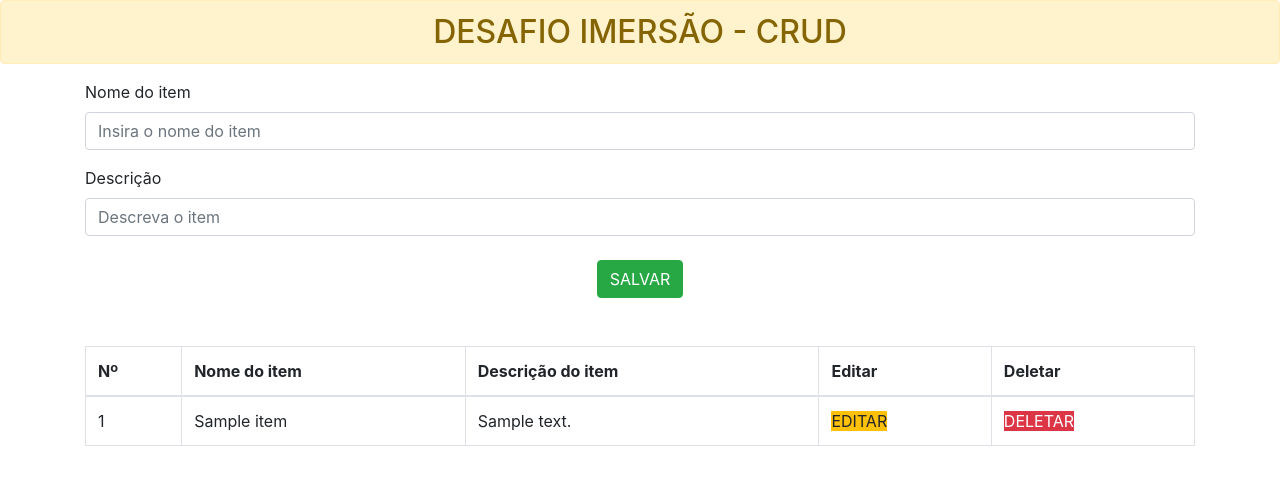
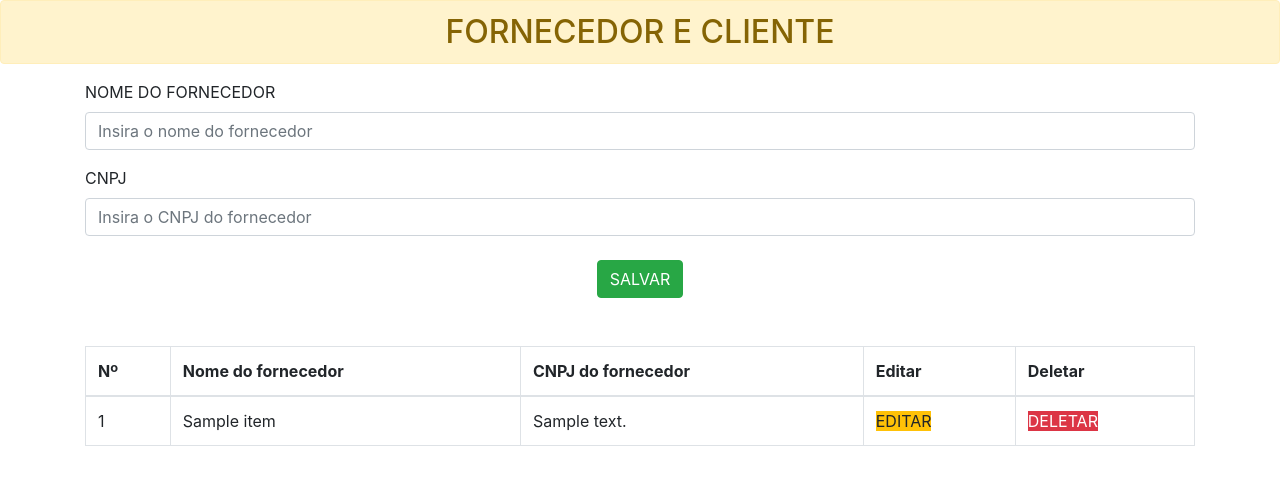
Before and after one commit to kevin-rayan/ImersaoFabrica, a Django app: page / in a window 1280 px wide. Shown: the top 485 px of the page. Run offline with Django 4.2, Linux system fonts and the light colour scheme; tables that the repository leaves empty hold one stand-in row (values such as "Sample post").

Commit message:
Update index.html

```diff
--- a/templates/index.html
+++ b/templates/index.html
@@ -4,10 +4,10 @@
     <meta charset="utf-8">
     <meta name="viewport" content="width=device-width, initial-scale=1, shrink-to-fit=no">
     <link rel="stylesheet" href="https://cdn.jsdelivr.net/npm/bootstrap@4.3.1/dist/css/bootstrap.min.css" integrity="sha384-ggOyR0iXCbMQv3Xipma34MD+dH/1fQ784/j6cY/iJTQUOhcWr7x9JvoRxT2MZw1T" crossorigin="anonymous">
-    <title>Crud Kevin</title>
+    <title>CRUD</title>
   </head>
   <body>
-    <h2 class="alert alert-warning text-center">DESAFIO IMERSÃO - CRUD</h2>
+    <h2 class="alert alert-warning text-center">FORNECEDOR E CLIENTE</h2>
     <div class="container mt-3">
 
       {% for message in messages %}
@@ -19,12 +19,12 @@
       <form method="POST" action="{% url 'update_item' sel_item.id %}">
         {% csrf_token %}
           <div class="form-group mb-3">
-            <label>Nome do item</label>
-            <input type="text" class="form-control" value='{{sel_item.name}}'name="name" placeholder="Insira o nome do item">
+            <label>NOME DO FORNECEDOR</label>
+            <input type="text" class="form-control" value='{{sel_item.name}}'name="name" placeholder="Insira o nome do fornecedor">
           </div>
           <div class="form-group mb-3">
-            <label>Descrição</label>
-            <input type="text" class="form-control" value='{{sel_item.description}}' name="description" placeholder="Descreva o item">
+            <label> CNPJ</label>
+            <input type="text" class="form-control" value='{{sel_item.description}}' name="description" placeholder="Insira o CNPJ do fornecedor">
           </div>
 
           <div class="text-center mt-4">
@@ -36,12 +36,12 @@
       <form method="POST" action="{% url 'add_item' %}">
           {% csrf_token %}
             <div class="form-group mb-3">
-              <label>Nome do item</label>
-              <input type="text" class="form-control" name="name" placeholder="Insira o nome do item">
+              <label>NOME DO FORNECEDOR</label>
+              <input type="text" class="form-control" name="name" placeholder="Insira o nome do fornecedor">
             </div>
             <div class="form-group mb-3">
-              <label>Descrição</label>
-              <input type="text" class="form-control" name="description" placeholder="Descreva o item">
+              <label>CNPJ</label>
+              <input type="text" class="form-control" name="description" placeholder="Insira o CNPJ do fornecedor">
             </div>
 
             <div class="text-center mt-4">
@@ -56,8 +56,8 @@
             <thead>
               <tr>
                 <th scope="col">Nº</th>
-                <th scope="col">Nome do item</th>
-                <th scope="col">Descrição do item</th>
+                <th scope="col">Nome do fornecedor</th>
+                <th scope="col">CNPJ do fornecedor</th>
                 <th scope="col">Editar</th>
                 <th>Deletar</th>
               </tr>
```
